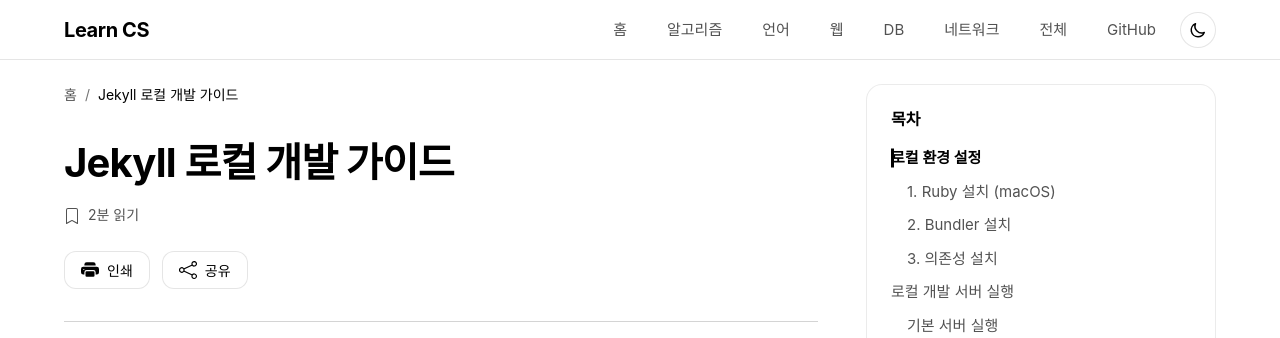
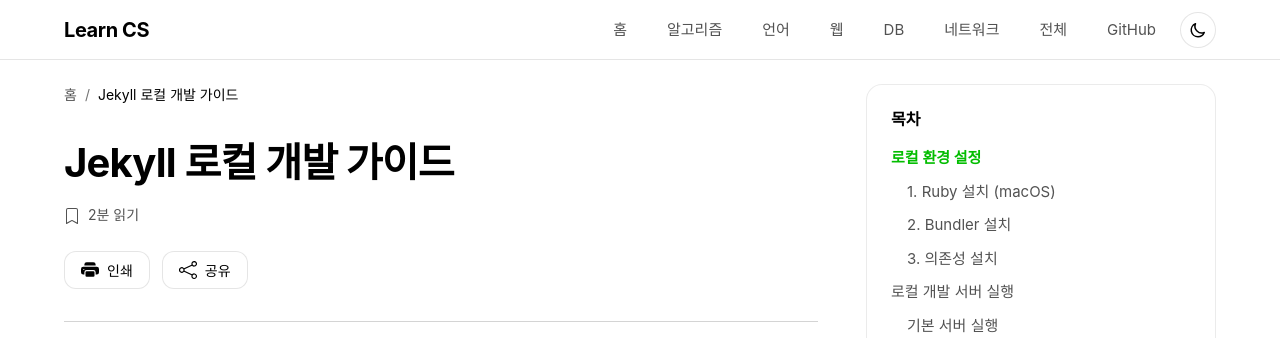
Before and after one commit to lledellebell/learn-cs, a Jekyll site: the page built from JEKYLL_SETUP.md, in a window 1280 px wide. Shown: the top 338 px of the page. Built offline with Jekyll 4.4.1, drawn with Linux system fonts in a browser that asks for light colours; our own code applies the rules of GitHub Pages for plain Markdown files; comment, search, counter and statistics services are not loaded.

Commit message:
style: TOC active 스타일 변경

```diff
--- a/assets/css/custom.css
+++ b/assets/css/custom.css
@@ -20,6 +20,7 @@
   --color-gray-900: #171717;
 
   /* Semantic Colors */
+  --color-primary: #03bd00;
   --color-text: var(--color-black);
   --color-text-secondary: var(--color-gray-600);
   --color-text-muted: var(--color-gray-500);
@@ -1123,12 +1124,12 @@
 
 /* TOC Active Highlight */
 .toc-list a.active {
-  color: var(--color-text);
+  color: var(--color-primary);
   font-weight: 600;
   position: relative;
 }
 
-.toc-list a.active::before {
+/* .toc-list a.active::before {
   content: '';
   position: absolute;
   left: -var(--space-6);
@@ -1137,7 +1138,7 @@
   width: 3px;
   height: 100%;
   background-color: var(--color-black);
-}
+} */
 
 [data-theme="dark"] .toc-list a.active::before {
   background-color: var(--color-white);
```
